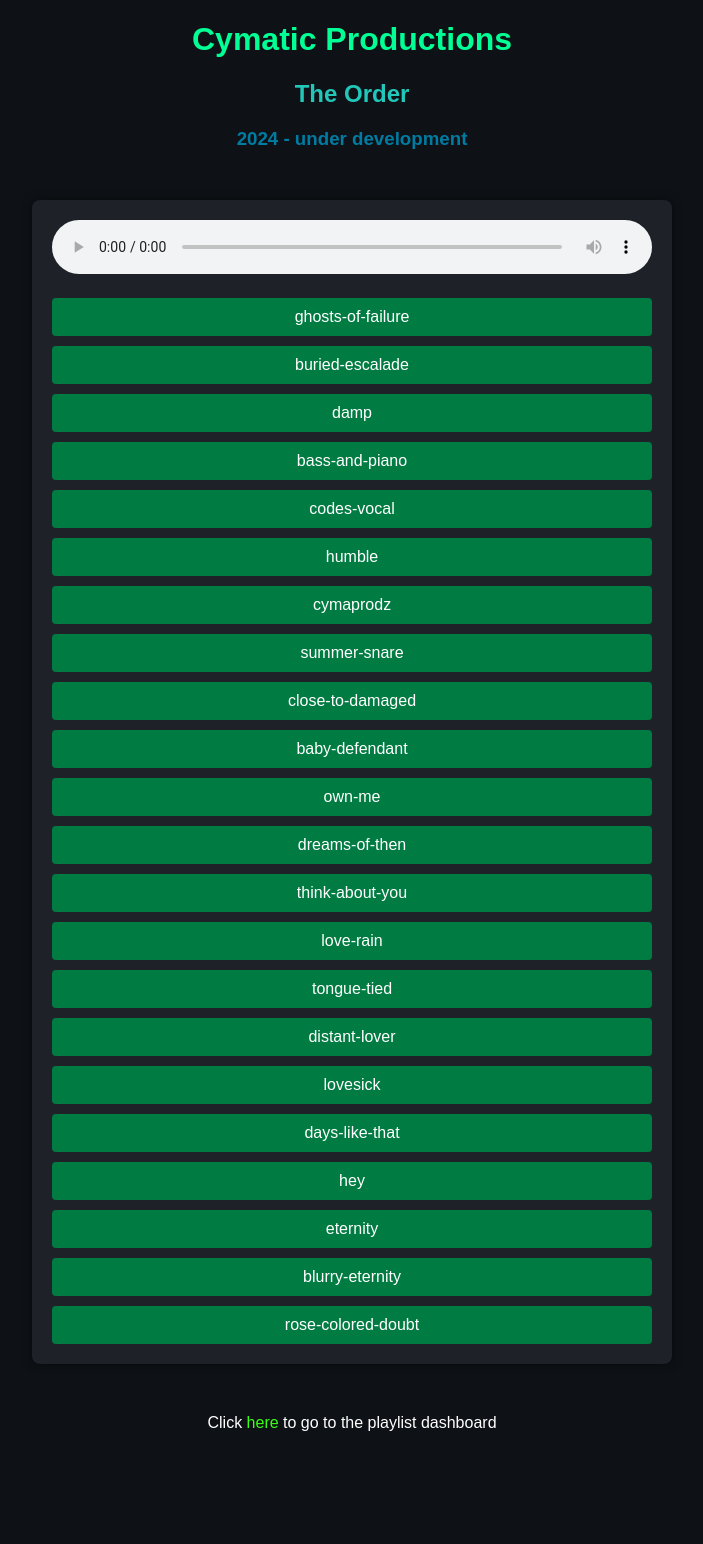
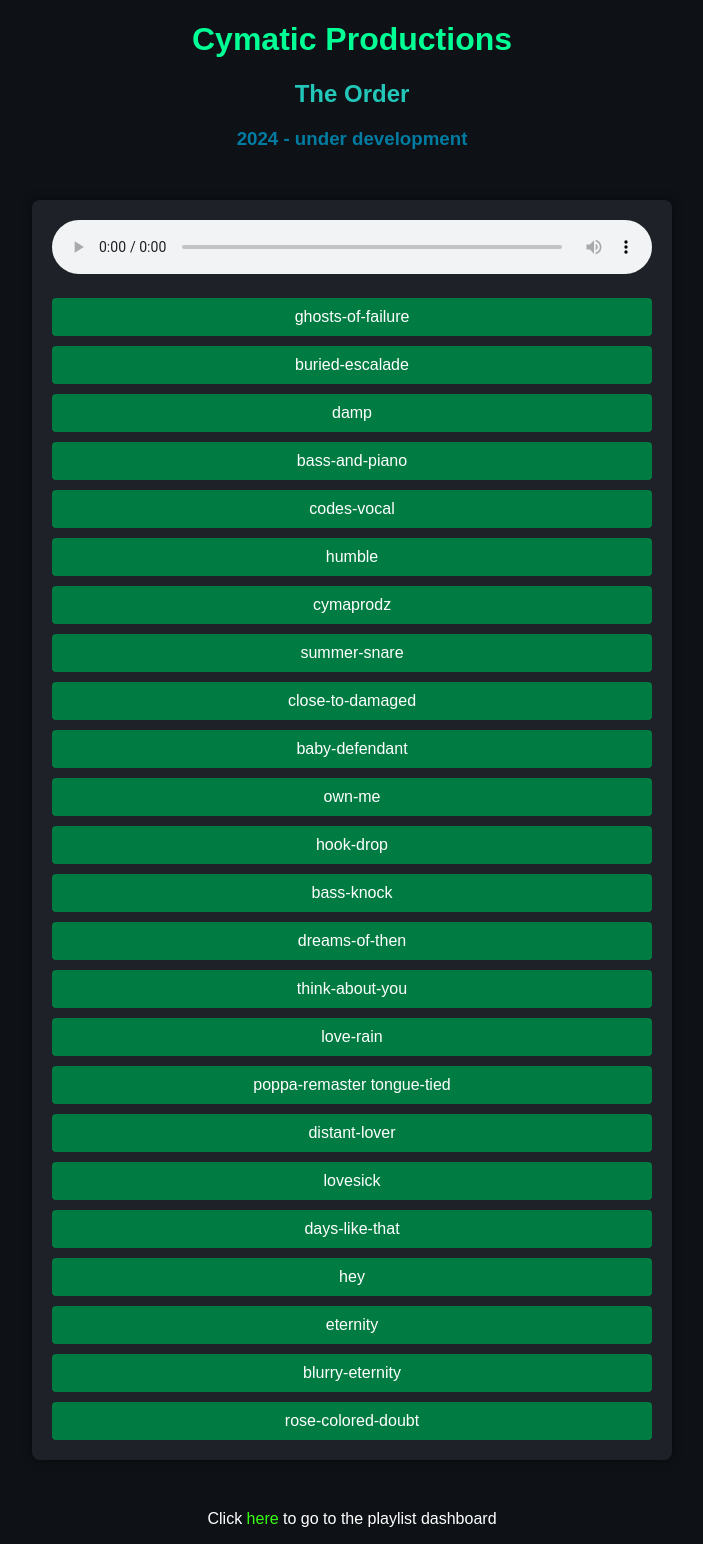
Before and after one commit to cymatic-productions/html.js.playlist, a Jekyll site: the page built from playlists/the-order.md, in a window 1280 px wide. Shown: the whole page, without its empty margins (288-991 px from the left). Built offline with Jekyll 4.4.1, drawn with Linux system fonts in a browser that asks for light colours; before the commit the page ends 1448 px from its top, so only the background shows below that.

Commit message:
updated the order

```diff
--- a/playlists/the-order.md
+++ b/playlists/the-order.md
@@ -16,9 +16,12 @@ songs: [
     close-to-damaged,
     baby-defendant,
     own-me,
+    hook-drop,
+    bass-knock,
     dreams-of-then,
     think-about-you,
     love-rain,
+    poppa-remaster
     tongue-tied,
     distant-lover,
     lovesick,
```
